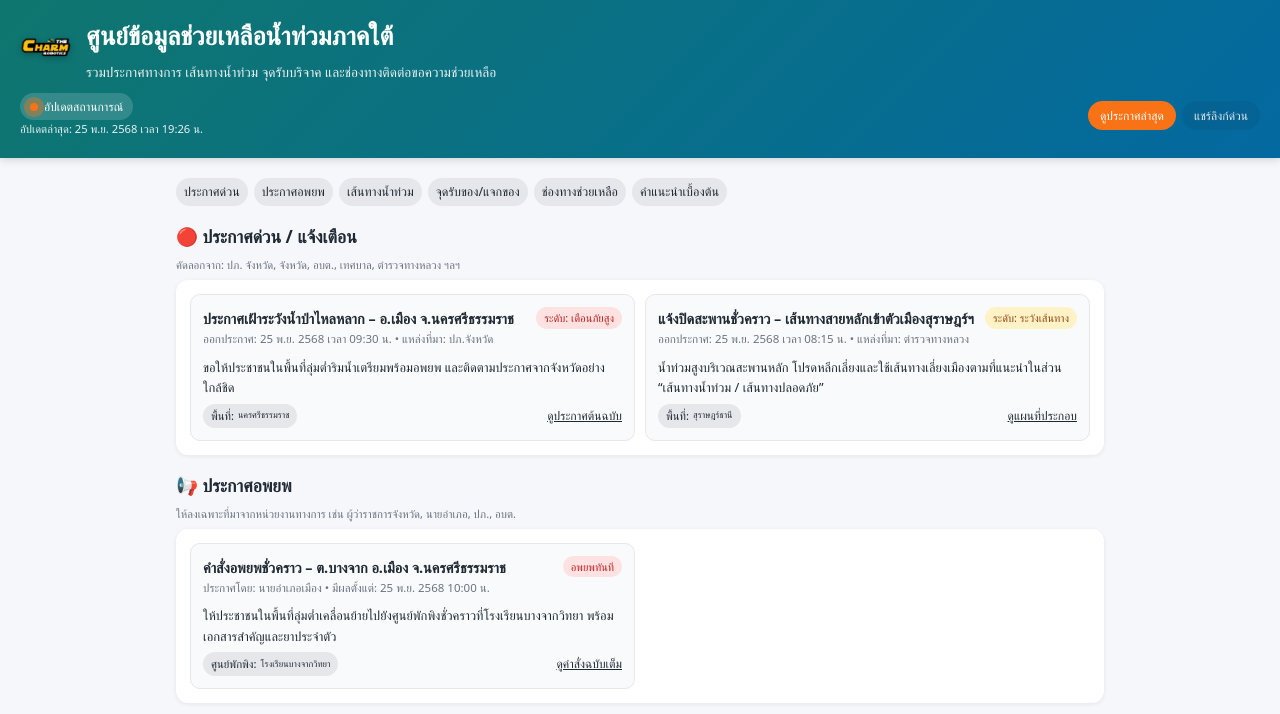
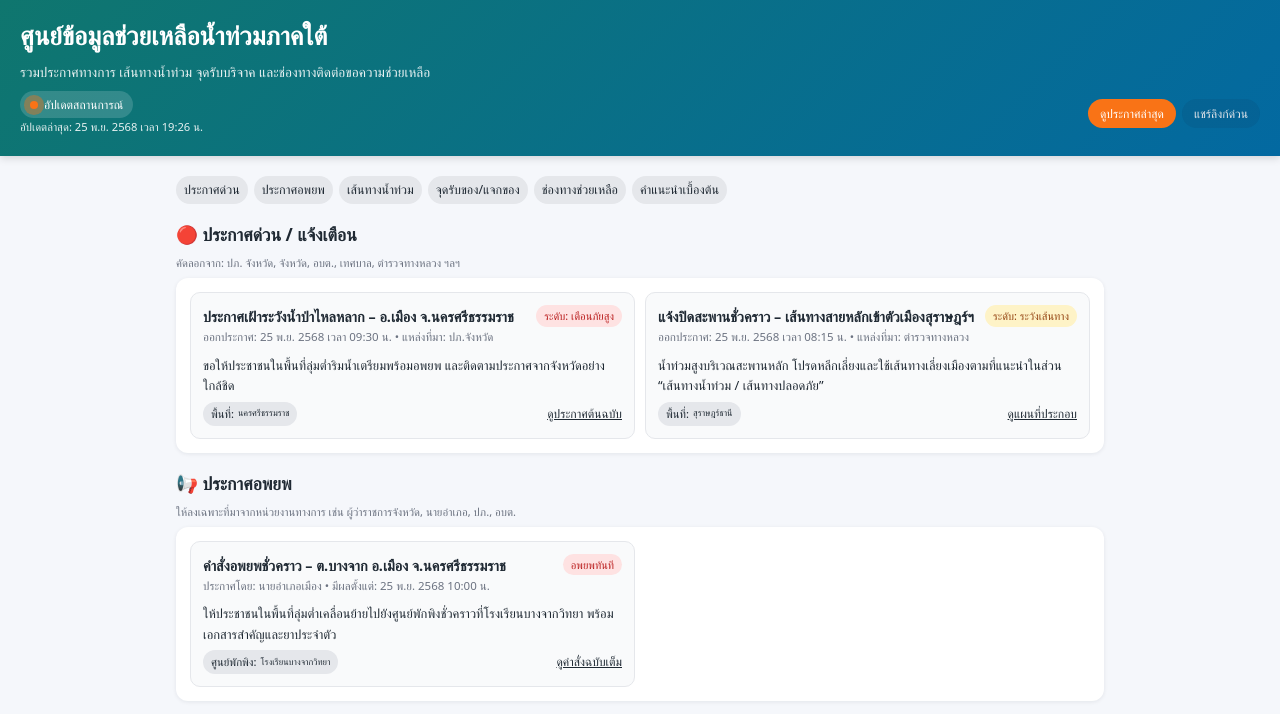
Before and after one commit to nitipoommorndee-wq/THE_CHARM, a plain HTML site: page index.html in a window 1280 px wide. Shown: the top 714 px of the page. Drawn offline with Linux system fonts and the light colour scheme.

Commit message:
Update index.html

```diff
--- a/index.html
+++ b/index.html
@@ -33,28 +33,12 @@
       box-shadow: 0 2px 8px rgba(0,0,0,0.15);
     }
 
-    /* ✅ ส่วนจัดโลโก้ + ข้อความหัวเว็บ */
-    .header-top {
-      display: flex;
-      align-items: center;
-      gap: 14px;
-      margin-bottom: 10px;
-      flex-wrap: wrap;
-    }
-
-    .header-top img {
-      height: 52px;      /* ปรับขนาดโลโก้ได้ตามชอบ */
-      width: auto;
-      display: block;
-      filter: drop-shadow(0 2px 3px rgba(0,0,0,0.25));
-    }
-
-    .header-top h1 {
+    header h1 {
       font-size: 1.4rem;
       margin-bottom: 4px;
     }
 
-    .header-top p {
+    header p {
       font-size: 0.85rem;
       opacity: 0.9;
     }
@@ -301,7 +285,7 @@
     }
 
     @media (min-width: 640px) {
-      .header-top h1 {
+      header h1 {
         font-size: 1.6rem;
       }
       main {
@@ -323,18 +307,11 @@
   </style>
 </head>
 <body>
-
 <header>
-  <!-- 🔧 โลโก้ The Charm Robotics + ข้อความหัวเว็บ -->
-  <div class="header-top">
-    <!-- โลโก้ต้องอยู่ไฟล์เดียวกับ index.html -->
-    <img src="CHRAM_V3_Yellow_PNG.png" alt="The Charm Robotics Logo">
-    <div>
-      <h1>ศูนย์ข้อมูลช่วยเหลือน้ำท่วมภาคใต้</h1>
-      <p>รวมประกาศทางการ เส้นทางน้ำท่วม จุดรับบริจาค และช่องทางติดต่อขอความช่วยเหลือ</p>
-    </div>
+  <div>
+    <h1>ศูนย์ข้อมูลช่วยเหลือน้ำท่วมภาคใต้</h1>
+    <p>รวมประกาศทางการ เส้นทางน้ำท่วม จุดรับบริจาค และช่องทางติดต่อขอความช่วยเหลือ</p>
   </div>
-
   <div class="top-bar">
     <div>
       <span class="badge-live">
@@ -370,6 +347,7 @@
 
     <div class="section-card">
       <div class="alert-list">
+        <!-- การ์ดประกาศตัวอย่าง 1 -->
         <article class="card">
           <div class="card-header">
             <div>
@@ -389,6 +367,7 @@
           </div>
         </article>
 
+        <!-- การ์ดประกาศตัวอย่าง 2 -->
         <article class="card">
           <div class="card-header">
             <div>
@@ -407,6 +386,10 @@
             <a href="#" target="_blank" rel="noopener">ดูแผนที่ประกอบ</a>
           </div>
         </article>
+
+        <!-- ✏️ วิธีเพิ่มประกาศใหม่:
+             1) ก็อป <article class="card"> ทั้งก้อน
+             2) แก้หัวข้อ เวลา แหล่งที่มา เนื้อหา ลิงก์ ให้ตรงกับประกาศทางการ -->
       </div>
     </div>
   </section>
@@ -616,12 +599,13 @@
         console.log('ยกเลิกการแชร์', err);
       }
     } else {
+      // ถ้าแชร์ไม่ได้ ให้คัดลอกลิงก์แทน
+        // TCRRRR
       navigator.clipboard.writeText(window.location.href)
         .then(() => alert('คัดลอกลิงก์เว็บไซต์ไปยังคลิปบอร์ดแล้ว'))
         .catch(() => alert('ไม่สามารถแชร์อัตโนมัติได้ กรุณาคัดลอกลิงก์จากช่อง URL เอง'));
     }
   });
 </script>
-
 </body>
 </html>
```
